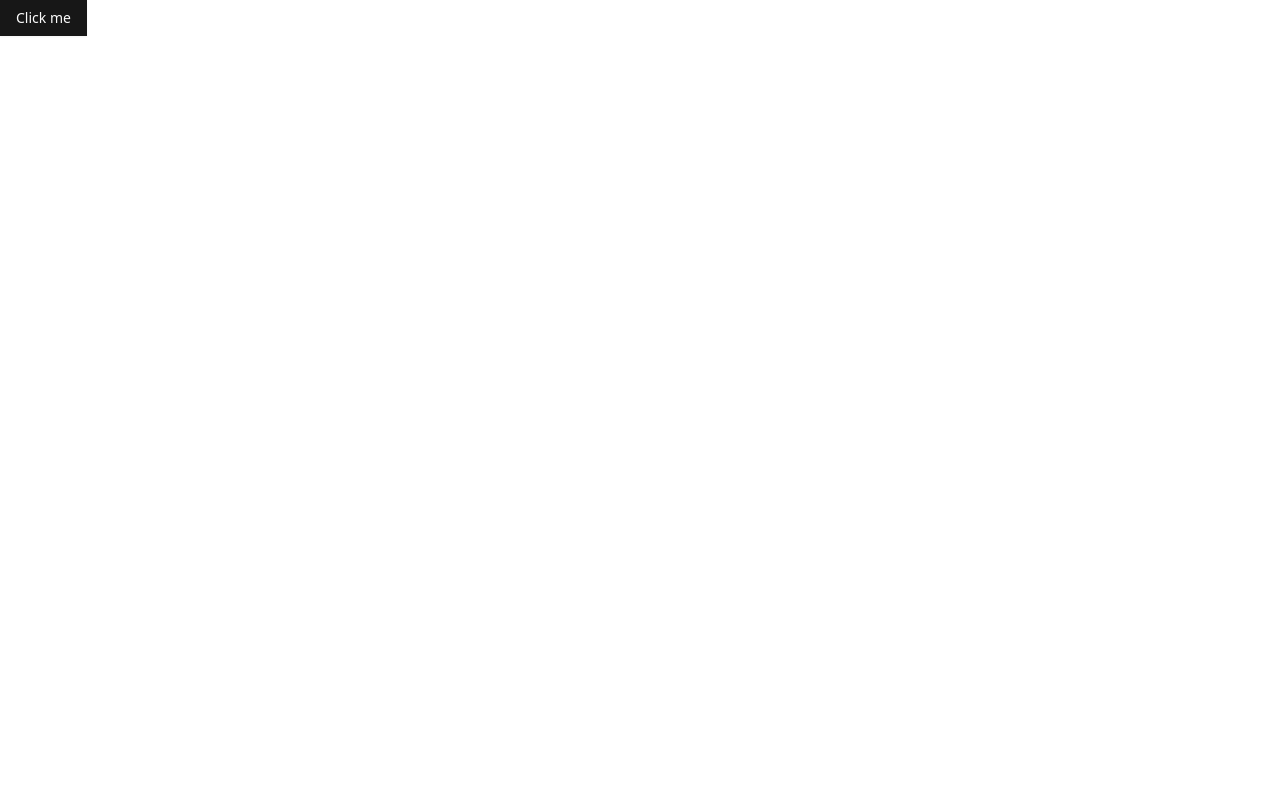
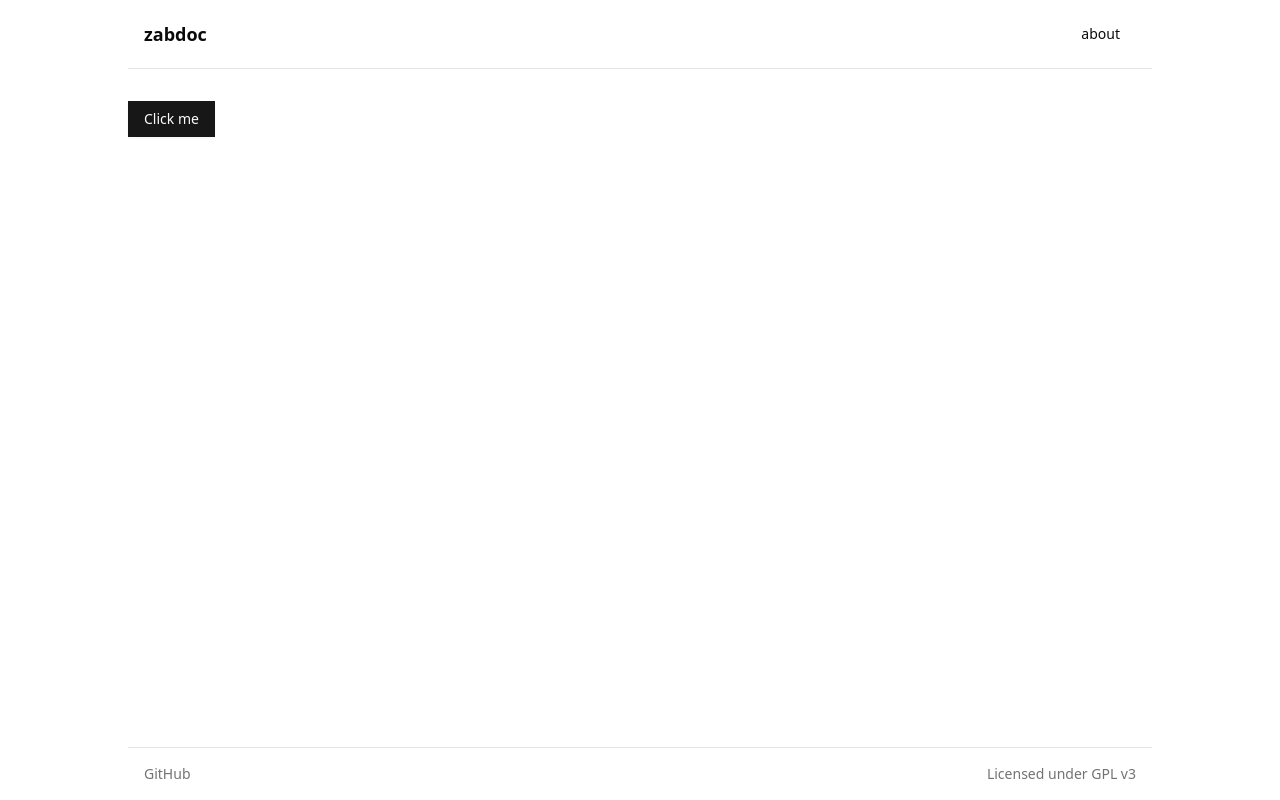
Before and after one commit to hammadmajid/zabdoc, a SvelteKit app in the folder worker/: page / in a window 1280 px wide. Built offline with nearby package versions, Linux system fonts and the light colour scheme.

Commit message:
add navbar and footer to root layout

```diff
--- a/worker/src/routes/+layout.svelte
+++ b/worker/src/routes/+layout.svelte
@@ -1,6 +1,8 @@
 <script lang="ts">
     import '../app.css';
     import favicon from '$lib/assets/favicon.svg';
+    import {cn} from "$lib/utils";
+    import {buttonVariants} from "$lib/components/ui/button";
 
     let {children} = $props();
 </script>
@@ -9,6 +11,32 @@
     <link rel="icon" href={favicon}/>
 </svelte:head>
 
-<div class="max-w-7xl mx-auto h-screen">
-    {@render children?.()}
+<div class="flex min-h-screen flex-col mx-auto max-w-5xl">
+    <header class="border-b">
+        <div class="flex items-center justify-between p-4">
+            <nav class="flex items-center gap-6">
+                <a href="/" class={cn("text-lg font-semibold hover:underline")}>
+                    zabdoc
+                </a>
+            </nav>
+            <nav class="flex items-center gap-6">
+                <a href="/about" class={buttonVariants({variant: "ghost"})}>
+                    about
+                </a>
+            </nav>
+        </div>
+    </header>
+
+    <main class="flex-1 py-8">
+        {@render children?.()}
+    </main>
+
+    <footer class="border-t">
+        <div class="p-4 flex items-center justify-between text-sm text-muted-foreground">
+            <a href="https://github.com/hammadmajid/zabdoc" target="_blank" rel="noreferrer">
+                GitHub
+            </a>
+            <span>Licensed under <a href="https://www.gnu.org/licenses/gpl-3.0.html">GPL v3</a></span>
+        </div>
+    </footer>
 </div>
```
